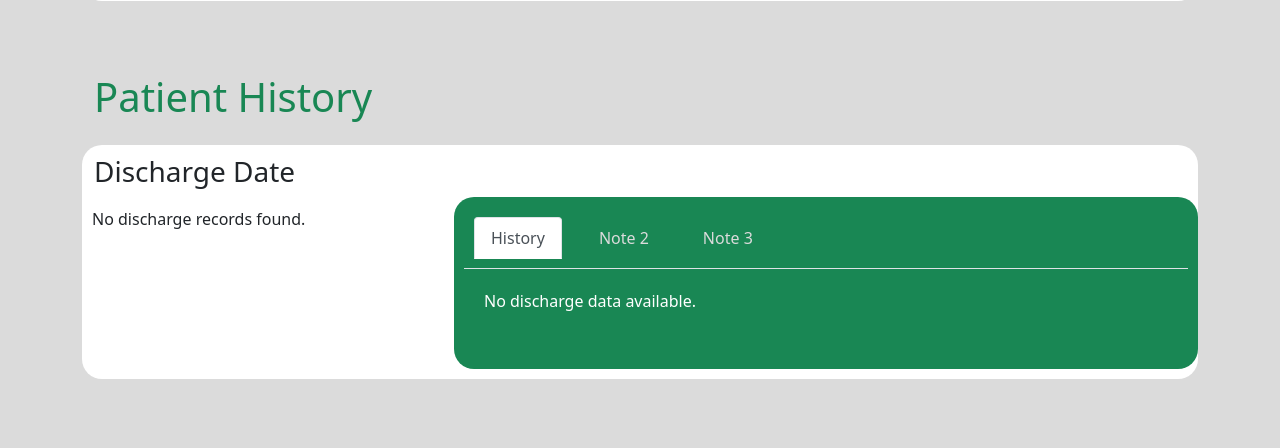
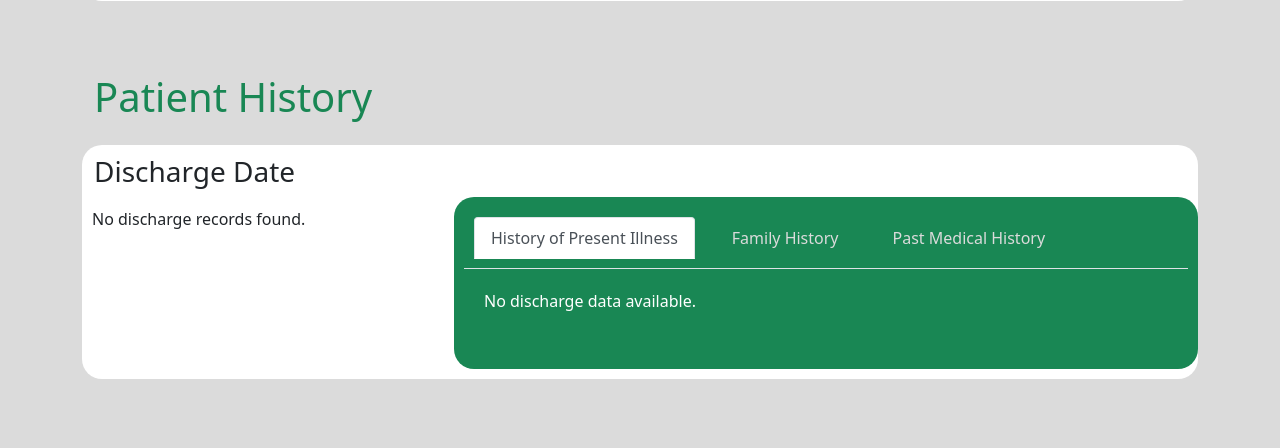
Before and after one commit to olie0001/medical_summary_fit3164, a Flask app: page / in a window 1280 px wide. Shown: the part 445-893 px from the top of the page. Run offline with Flask 3, Linux system fonts and the light colour scheme; some libraries are stand-ins or nearby versions.

Commit message:
include radiology data in app.py and index.html

```diff
--- a/patient_history/app.py
+++ b/patient_history/app.py
@@ -47,6 +47,16 @@ class DischargeData(db.Model):
     subject_id = db.Column(db.String(8), nullable=False)
     text = db.Column(db.Text)
 
+class RadiologyData(db.Model):
+    __tablename__ = 'radiology_data'
+    note_id = db.Column(db.String(15), primary_key=True)
+    subject_id = db.Column(db.String(8), nullable=False)
+    storetime = db.Column(db.Date)
+    text = db.Column(db.Text)
+    examination = db.Column(db.Text, nullable=False)
+    summarised = db.Column(db.Text, nullable=False)
+
+
 
 @app.route('/', methods=['GET'])
 def index():
@@ -76,9 +86,21 @@ def search():
         }
         discharge_arr.append(entry_data)
 
+    # Radiology
+    radiology_entries = RadiologyData.query.filter_by(subject_id=subject_id).all()
+    radiology_arr = []
+    for entry in radiology_entries:
+        entry_data = {
+            'note_id': entry.note_id,
+            'storetime': entry.storetime,
+            'text': entry.summarised,
+            'subject_id': subject_id,
+            'examination': entry.examination
+        }
+        radiology_arr.append(entry_data)
 
+    return render_template('index.html', discharge_arr=discharge_arr, radiology_arr=radiology_arr, subject_id=subject_id, subject_dob=subject_dob, subject_name=subject_name, patient_sex=patient_sex)
 
-    return render_template('index.html', discharge_arr=discharge_arr, subject_id=subject_id, subject_dob=subject_dob, subject_name=subject_name, patient_sex=patient_sex)
 
 if __name__ == '__main__':
     app.run(debug=True)
--- a/patient_history/templates/index.html
+++ b/patient_history/templates/index.html
@@ -63,7 +63,7 @@
             <!--Search Bar-->
             <form class="d-flex" id="search_patient" action="/search" method="post" role="search">
                 <input class="form-control me-2" type ="search" id="subject_id" name ="subject_id" placeholder="Search Patient..">
-                <button class="btn btn-primary" type="button">
+                <button class="btn btn-primary" type="submit">
                     <i class="fas fa-search"></i>
                 </button>
             </form>
@@ -135,13 +135,13 @@
                     <!-- Nav tabs -->
                     <ul class="nav nav-tabs" id="myTab" role="tablist">
                         <li class="nav-item" role="presentation">
-                            <button class="nav-link active" id="history-tab" data-bs-toggle="tab" data-bs-target="#history" type="button" role="tab" aria-controls="discharge" aria-selected="true">History</button>
+                            <button class="nav-link active" id="history-tab" data-bs-toggle="tab" data-bs-target="#history" type="button" role="tab" aria-controls="discharge" aria-selected="true">History of Present Illness</button>
                         </li>
                         <li class="nav-item" role="presentation">
-                            <button class="nav-link" id="note2-tab" data-bs-toggle="tab" data-bs-target="#note2" type="button" role="tab" aria-controls="note2" aria-selected="false">Note 2</button>
+                            <button class="nav-link" id="note2-tab" data-bs-toggle="tab" data-bs-target="#note2" type="button" role="tab" aria-controls="note2" aria-selected="false">Family History</button>
                         </li>
                         <li class="nav-item" role="presentation">
-                            <button class="nav-link" id="note3-tab" data-bs-toggle="tab" data-bs-target="#note3" type="button" role="tab" aria-controls="note3" aria-selected="false">Note 3</button>
+                            <button class="nav-link" id="note3-tab" data-bs-toggle="tab" data-bs-target="#note3" type="button" role="tab" aria-controls="note3" aria-selected="false">Past Medical History</button>
                         </li>
                         <!-- Add more tab buttons as needed -->
                     </ul>
@@ -192,7 +192,7 @@
                     <div id="list-2" class="list-group">
                         {% for radiology in radiology_arr %}
                             <a class="list-group-item list-group-item-action" href="#list-item-{{ loop.index }}">
-                                Date {{ loop.index }}: {{ radiology.storetime.strftime('%Y-%m-%d') if radiology.storetime else 'N/A' }}
+                                Date {{ loop.index }}: {{ radiology.storetime.strftime('%Y-%m-%d') if radiology.storetime else 'N/A' }} - {{ radiology.examination }}
                             </a>
                         {% else %}
                             <div>No radiology records found.</div>
```
